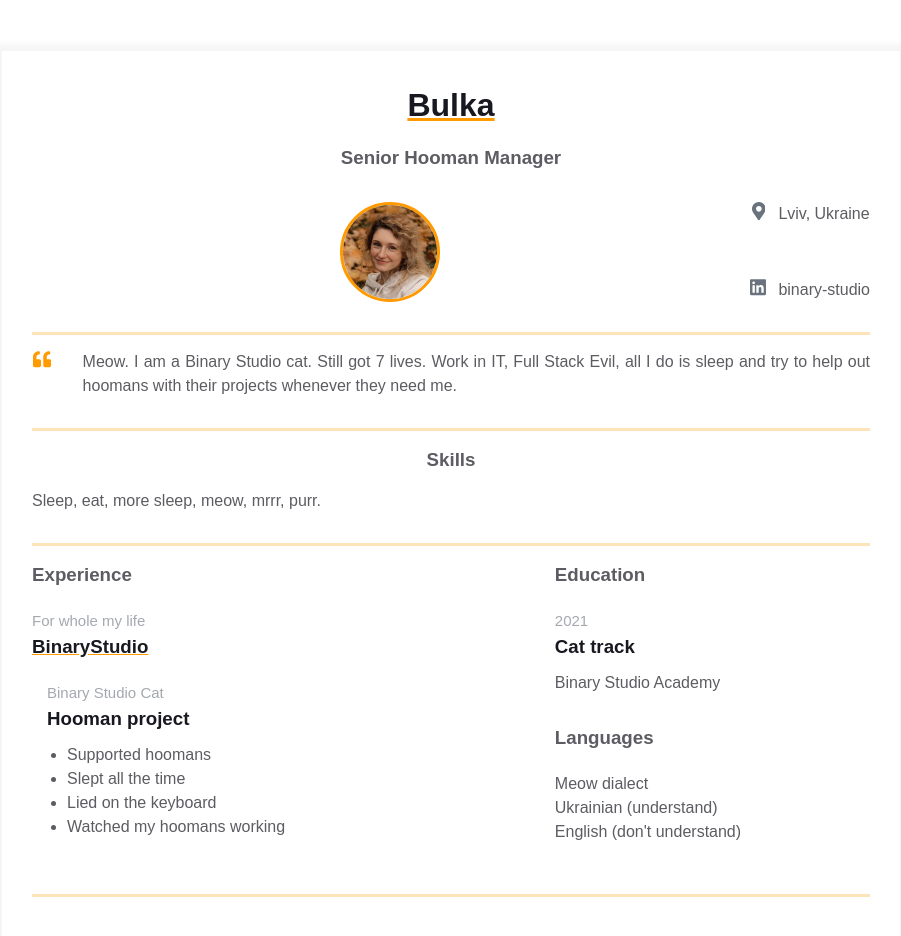
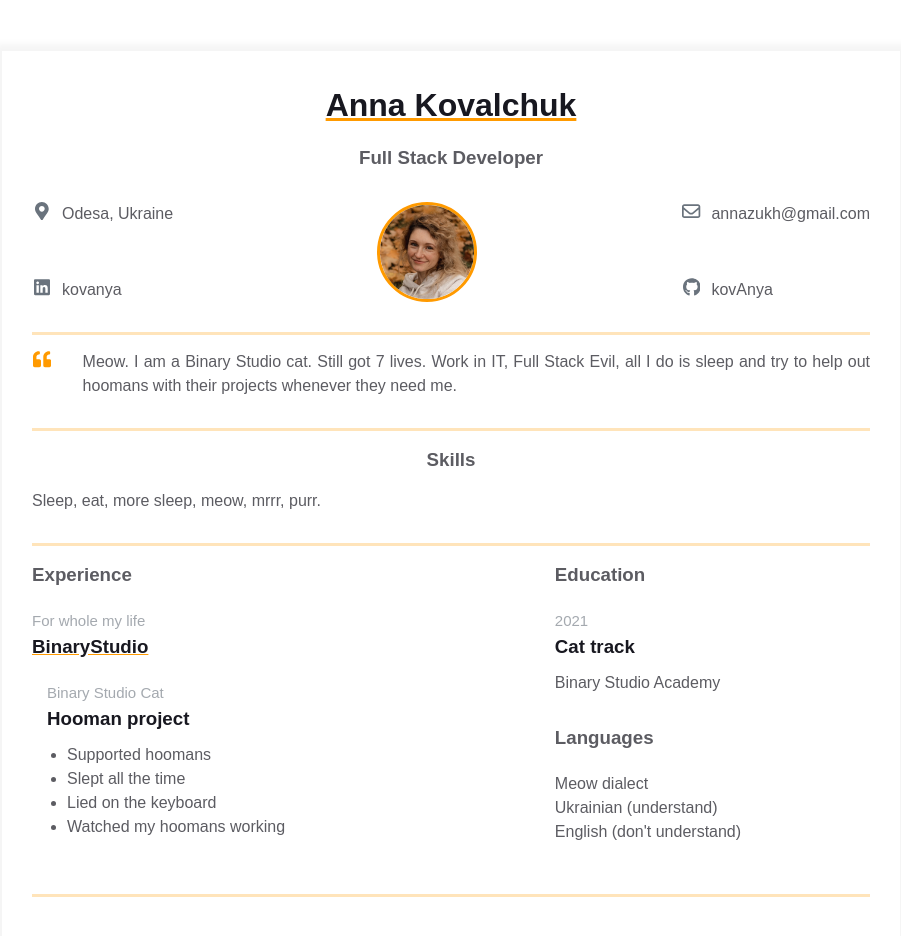
Before and after one commit to kovAnya/homepage, a plain HTML site: page index.html in a window 1280 px wide. Shown: the whole page, without its empty margins (189-1090 px from the left). Drawn offline with Linux system fonts and the light colour scheme.

Commit message:
Update Contact info

```diff
--- a/index.html
+++ b/index.html
@@ -11,20 +11,10 @@
       <div class="resume">
         <div class="container">
           <div class="resume__block">
-            <h1 class="contact-info__header">Bulka</h1>
-            <h3 class="contact-info__sub-header">Senior Hooman Manager</h3>
+            <h1 class="contact-info__header">Anna Kovalchuk</h1>
+            <h3 class="contact-info__sub-header">Full Stack Developer</h3>
 
             <div class="contact_info_container fh">
-              <div class="contact-info__block"></div>
-
-              <div class="contact-info__block contact-info__block--center">
-                <img
-                  class="contact-info__avatar"
-                  src="assets/avatar.jpg"
-                  alt="Avatar"
-                />
-              </div>
-
               <div class="contact-info__block">
                 <a href="" rel="author" class="contact-info__item">
                   <div class="contact-info__item-icon-wrapper">
@@ -38,10 +28,10 @@
                       ></path>
                     </svg>
                   </div>
-                  <span>Lviv, Ukraine</span>
+                  <span>Odesa, Ukraine</span>
                 </a>
                 <a
-                  href="https://ua.linkedin.com/company/binary-studio_241166"
+                  href="https://www.linkedin.com/in/kovanya/"
                   rel="author"
                   class="contact-info__item"
                 >
@@ -56,7 +46,56 @@
                       ></path>
                     </svg>
                   </div>
-                  <span>binary-studio</span>
+                  <span>kovanya</span>
+                </a>
+              </div>
+
+              <div class="contact-info__block contact-info__block--center">
+                <img
+                  class="contact-info__avatar"
+                  src="assets/avatar.jpg"
+                  alt="Avatar"
+                />
+              </div>
+
+              <div class="contact-info__block">
+                <a
+                  href="mailto:annazukh@gmail.com"
+                  rel="author"
+                  class="contact-info__item"
+                >
+                  <div class="contact-info__item-icon-wrapper">
+                    <svg
+                      class="contact-info__item-icon"
+                      xmlns="http://www.w3.org/2000/svg"
+                      height="1em"
+                      viewBox="0 0 512 512"
+                    >
+                      <path
+                        d="M64 112c-8.8 0-16 7.2-16 16v22.1L220.5 291.7c20.7 17 50.4 17 71.1 0L464 150.1V128c0-8.8-7.2-16-16-16H64zM48 212.2V384c0 8.8 7.2 16 16 16H448c8.8 0 16-7.2 16-16V212.2L322 328.8c-38.4 31.5-93.7 31.5-132 0L48 212.2zM0 128C0 92.7 28.7 64 64 64H448c35.3 0 64 28.7 64 64V384c0 35.3-28.7 64-64 64H64c-35.3 0-64-28.7-64-64V128z"
+                      />
+                    </svg>
+                  </div>
+                  <span>annazukh@gmail.com</span>
+                </a>
+                <a
+                  href="https://github.com/kovAnya"
+                  rel="author"
+                  class="contact-info__item"
+                >
+                  <div class="contact-info__item-icon-wrapper">
+                    <svg
+                      class="contact-info__item-icon"
+                      xmlns="http://www.w3.org/2000/svg"
+                      height="1em"
+                      viewBox="0 0 496 512"
+                    >
+                      <path
+                        d="M165.9 397.4c0 2-2.3 3.6-5.2 3.6-3.3.3-5.6-1.3-5.6-3.6 0-2 2.3-3.6 5.2-3.6 3-.3 5.6 1.3 5.6 3.6zm-31.1-4.5c-.7 2 1.3 4.3 4.3 4.9 2.6 1 5.6 0 6.2-2s-1.3-4.3-4.3-5.2c-2.6-.7-5.5.3-6.2 2.3zm44.2-1.7c-2.9.7-4.9 2.6-4.6 4.9.3 2 2.9 3.3 5.9 2.6 2.9-.7 4.9-2.6 4.6-4.6-.3-1.9-3-3.2-5.9-2.9zM244.8 8C106.1 8 0 113.3 0 252c0 110.9 69.8 205.8 169.5 239.2 12.8 2.3 17.3-5.6 17.3-12.1 0-6.2-.3-40.4-.3-61.4 0 0-70 15-84.7-29.8 0 0-11.4-29.1-27.8-36.6 0 0-22.9-15.7 1.6-15.4 0 0 24.9 2 38.6 25.8 21.9 38.6 58.6 27.5 72.9 20.9 2.3-16 8.8-27.1 16-33.7-55.9-6.2-112.3-14.3-112.3-110.5 0-27.5 7.6-41.3 23.6-58.9-2.6-6.5-11.1-33.3 2.6-67.9 20.9-6.5 69 27 69 27 20-5.6 41.5-8.5 62.8-8.5s42.8 2.9 62.8 8.5c0 0 48.1-33.6 69-27 13.7 34.7 5.2 61.4 2.6 67.9 16 17.7 25.8 31.5 25.8 58.9 0 96.5-58.9 104.2-114.8 110.5 9.2 7.9 17 22.9 17 46.4 0 33.7-.3 75.4-.3 83.6 0 6.5 4.6 14.4 17.3 12.1C428.2 457.8 496 362.9 496 252 496 113.3 383.5 8 244.8 8zM97.2 352.9c-1.3 1-1 3.3.7 5.2 1.6 1.6 3.9 2.3 5.2 1 1.3-1 1-3.3-.7-5.2-1.6-1.6-3.9-2.3-5.2-1zm-10.8-8.1c-.7 1.3.3 2.9 2.3 3.9 1.6 1 3.6.7 4.3-.7.7-1.3-.3-2.9-2.3-3.9-2-.6-3.6-.3-4.3.7zm32.4 35.6c-1.6 1.3-1 4.3 1.3 6.2 2.3 2.3 5.2 2.6 6.5 1 1.3-1.3.7-4.3-1.3-6.2-2.2-2.3-5.2-2.6-6.5-1zm-11.4-14.7c-1.6 1-1.6 3.6 0 5.9 1.6 2.3 4.3 3.3 5.6 2.3 1.6-1.3 1.6-3.9 0-6.2-1.4-2.3-4-3.3-5.6-2z"
+                      />
+                    </svg>
+                  </div>
+                  <span>kovAnya</span>
                 </a>
               </div>
             </div>
```
